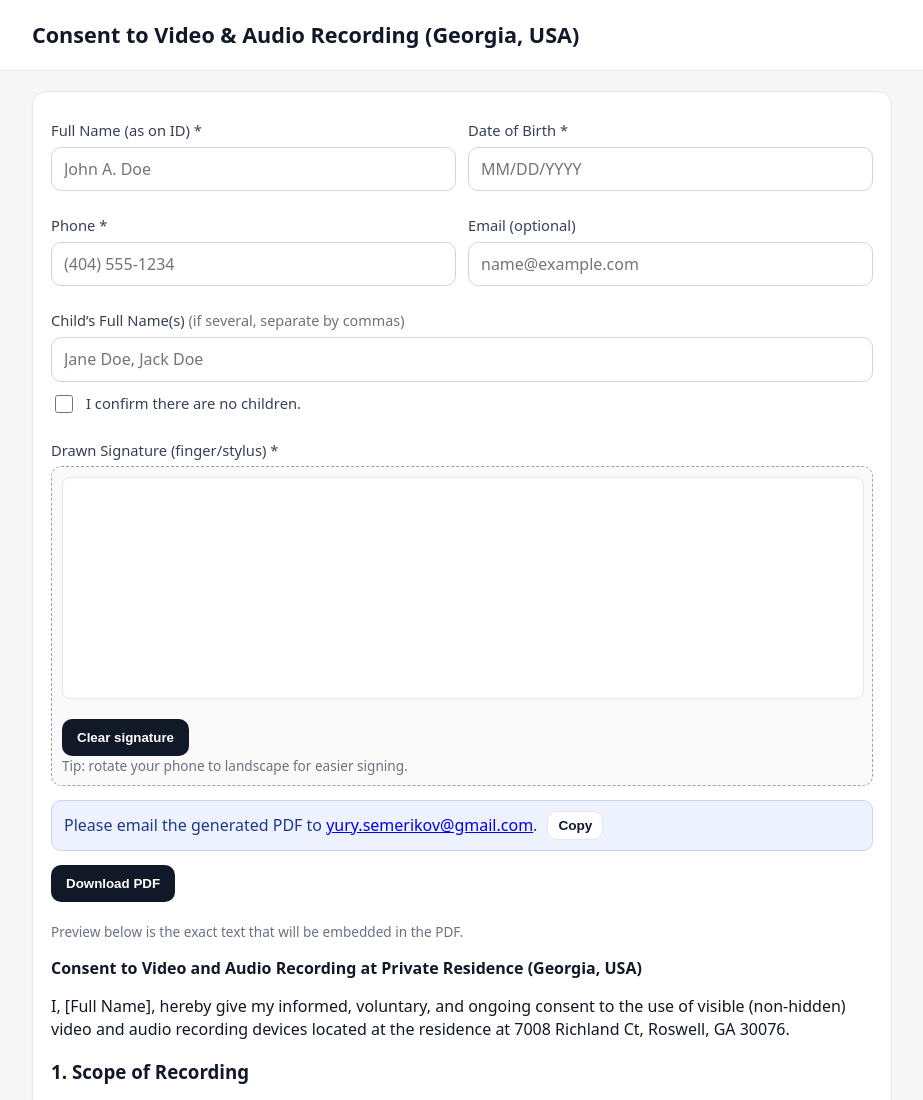
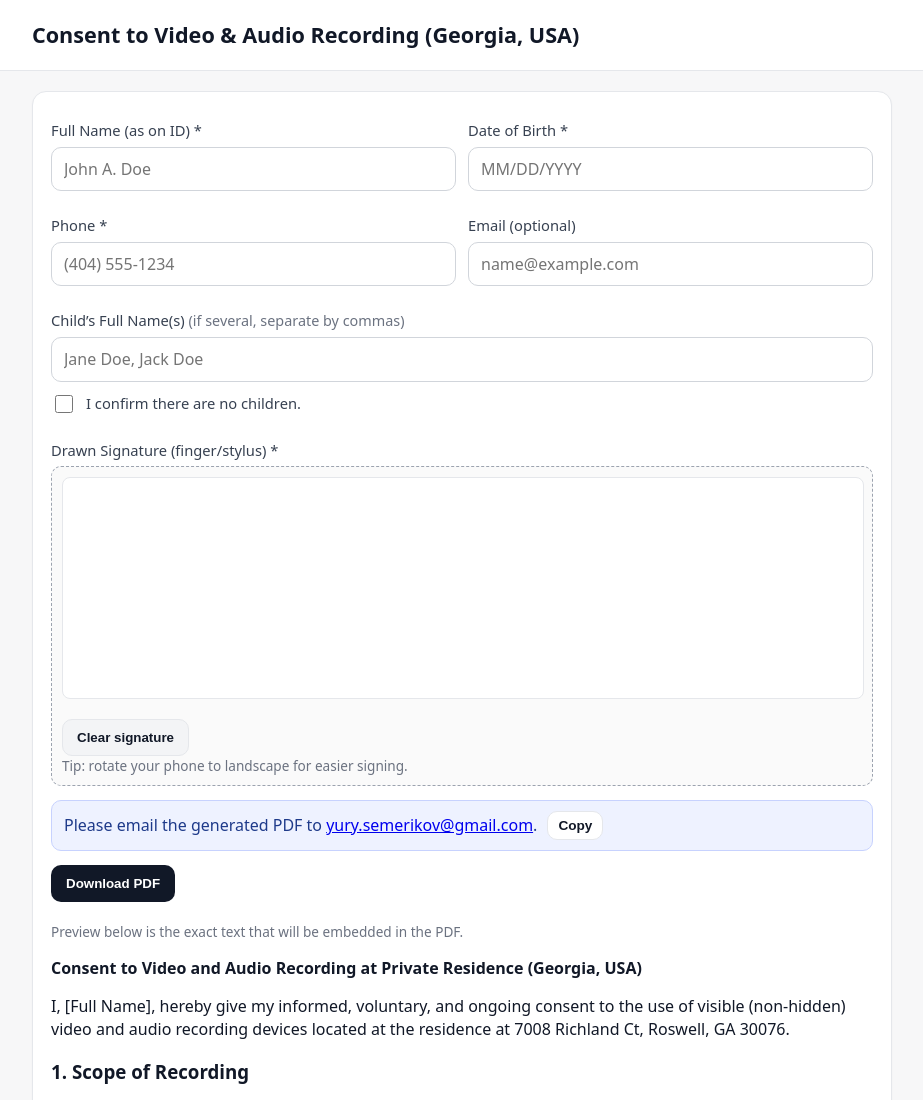
Before and after one commit to ysemerikov/RecordingConsentForm, a plain HTML site: page index.html in a window 1280 px wide. Shown: the top 1100 px of the page, without its empty margins (178-1101 px from the left). Drawn offline with nearby package versions, Linux system fonts and the light colour scheme.

Commit message:
typo fix

```diff
--- a/index.html
+++ b/index.html
@@ -89,7 +89,7 @@
         <div class="sig-wrap" id="sigWrap">
           <canvas id="sig"></canvas>
           <div class="btns">
-            <button type="button secondary" class="btn" id="clearSig">Clear signature</button>
+            <button type="button" class="btn secondary" id="clearSig">Clear signature</button>
           </div>
           <div class="small">Tip: rotate your phone to landscape for easier signing.</div>
           <div id="sigError" class="field-error hidden">Please provide a drawn signature.</div>
```
